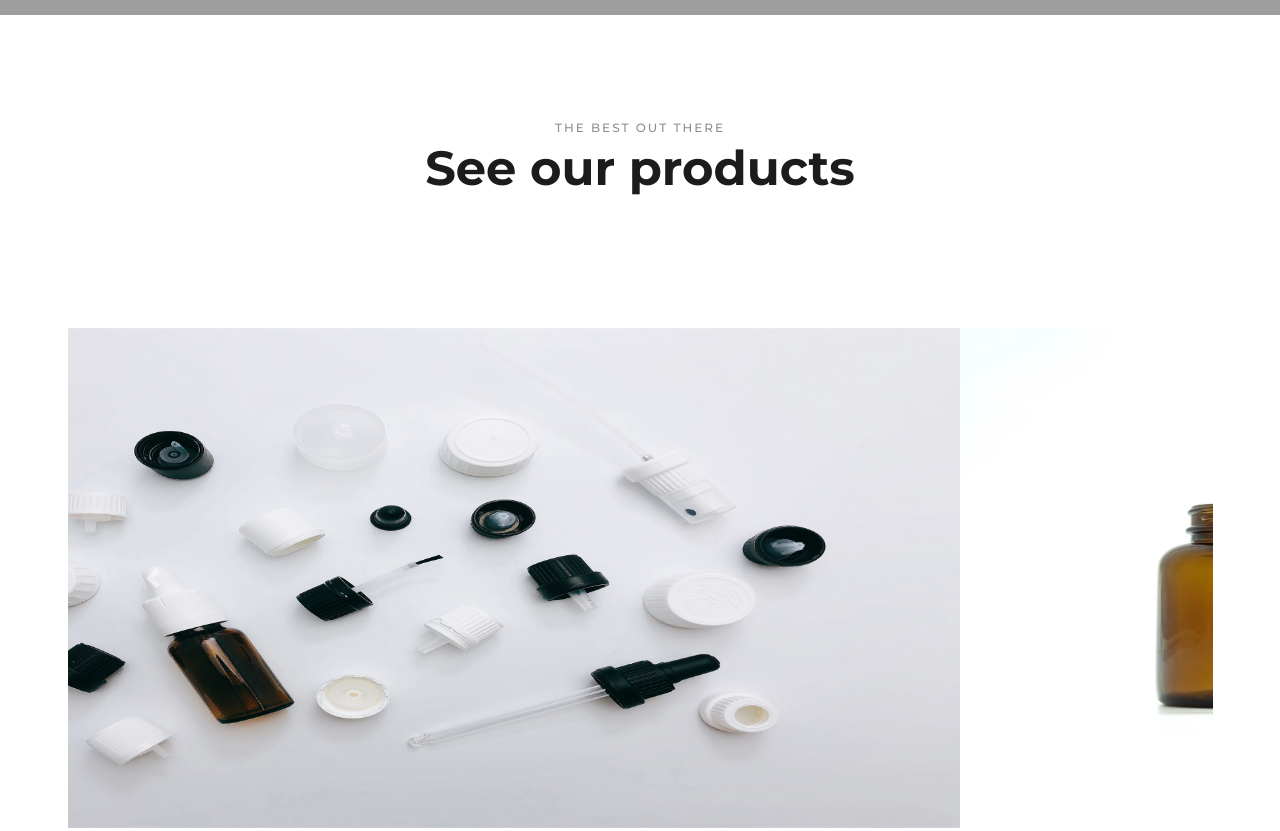
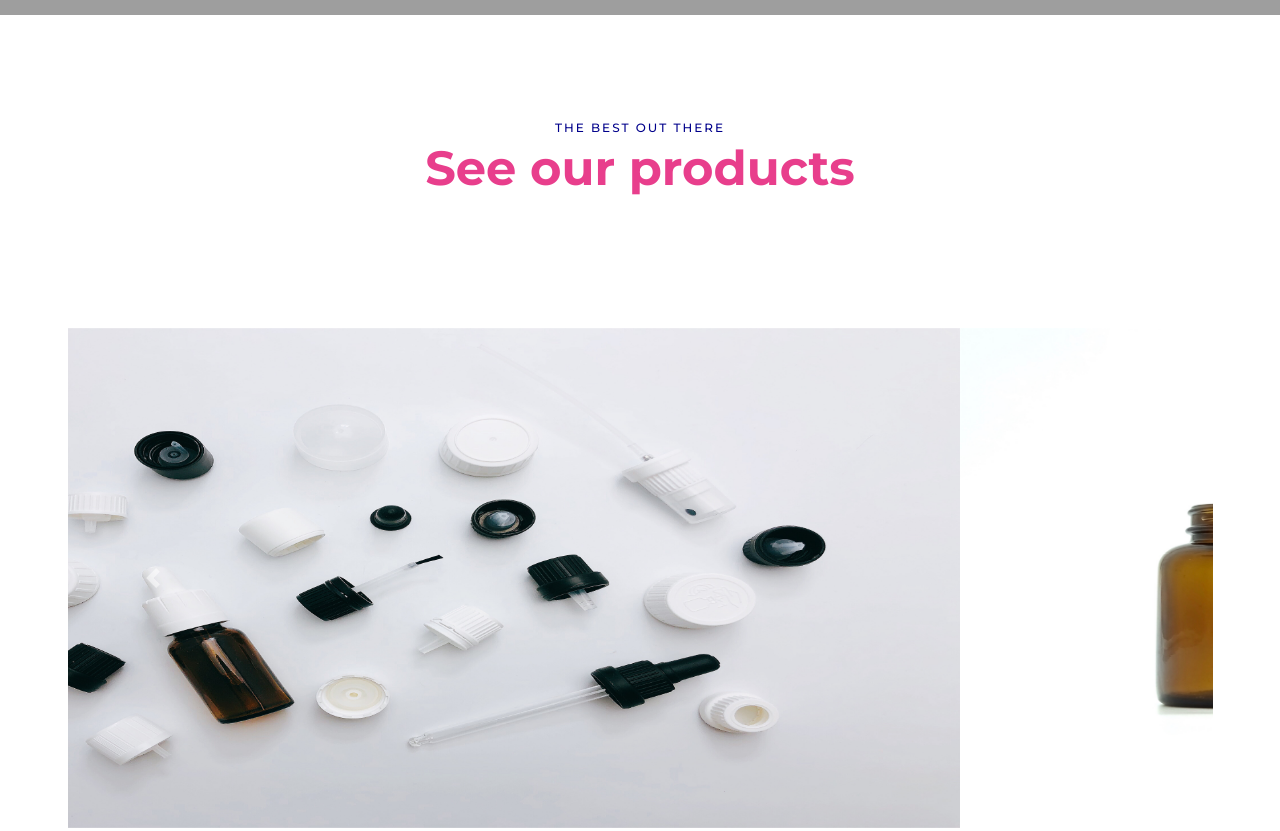
Before and after one commit to supreme-io-ltd/supreme.github.io, a plain HTML site: page index.html in a window 1280 px wide. Shown: the part 820-1651 px from the top of the page. Drawn offline with Linux system fonts and the light colour scheme; grey boxes are pictures that could not be loaded.

Commit message:
Add files via upload
css

```diff
--- a/css/style.css
+++ b/css/style.css
@@ -103,13 +103,14 @@ ol {
 .section-title h2 {
 	font-size: 48px;
 	font-weight: 700;
+    color: #e83e8c;
 }
 
 .section-title p {
 	font-size: 12px;
 	font-weight: 500;
 	margin-bottom: 0;
-	color: #8e8e8e;
+	color: darkblue;
 	line-height: normal;
 	text-transform: uppercase;
 	letter-spacing: 2px;
```
